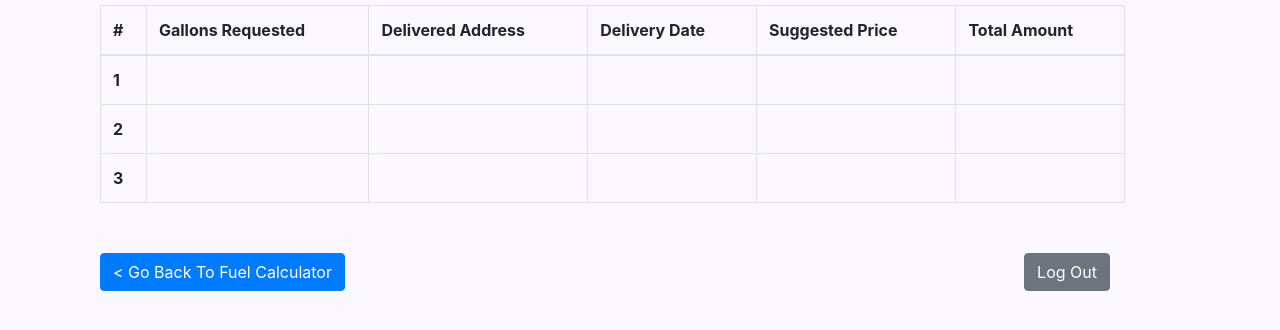
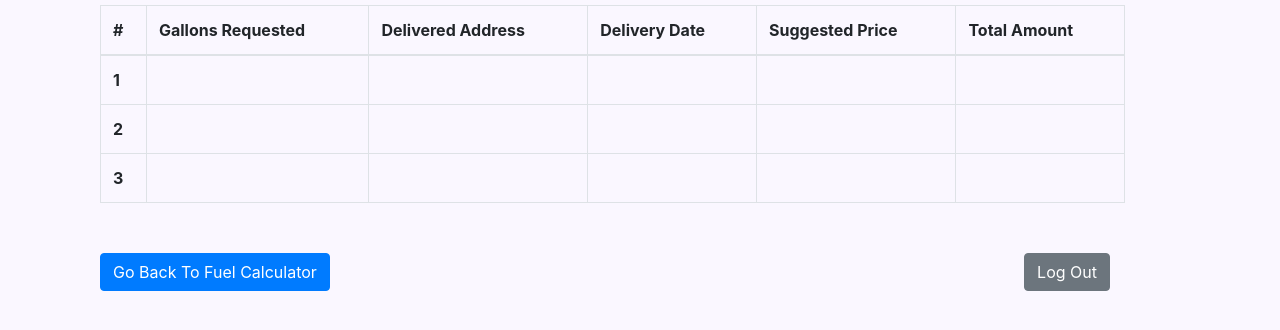
Before and after one commit to nabilahsan/sd-front-end, a plain HTML site: page FuelHistory.html in a window 1280 px wide. Shown: the part 180-510 px from the top of the page. Drawn offline with nearby package versions, Linux system fonts and the light colour scheme.

Commit message:
verma sux

```diff
--- a/FuelHistory.html
+++ b/FuelHistory.html
@@ -64,7 +64,7 @@
 <div class="container" id="login-section">
       <form>
         <div class="form-group">
-        <button type="submit" class="btn btn-primary" style="float: left;"> < Go Back To Fuel Calculator</button>
+        <button type="submit" class="btn btn-primary" style="float: left;"> Go Back To Fuel Calculator</button>
         <button type="submit" class="btn btn-secondary" style="float: right;">Log Out</button>
 
       </form>
```
